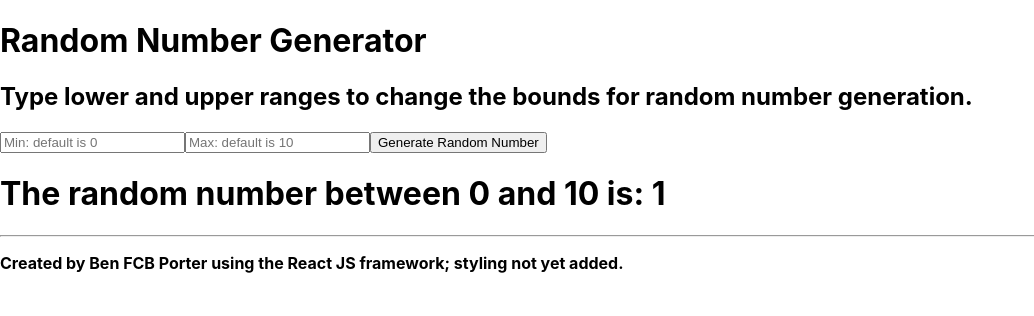
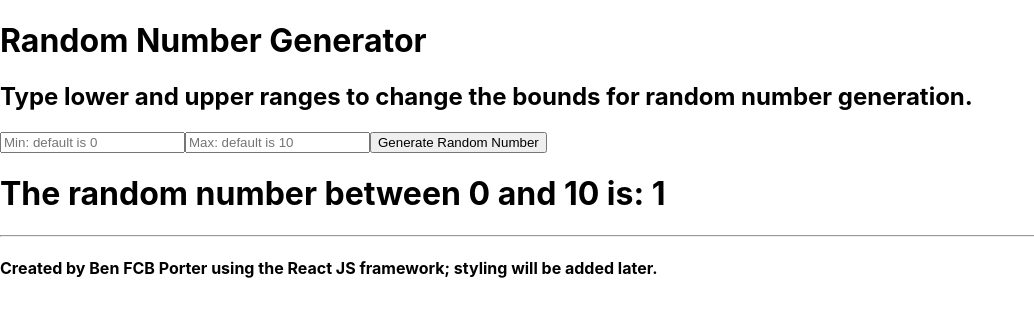
Before and after one commit to benporter99/react-rng, a React (Create React App) app: page / in a window 1280 px wide. Shown: the top 316 px of the page, without its empty margins (0-1034 px from the left). Built offline with nearby package versions, Linux system fonts and the light colour scheme.

Commit message:
Minor changes to text at the bottom of the app.

```diff
--- a/package.json
+++ b/package.json
@@ -7,6 +7,7 @@
     "@testing-library/jest-dom": "^5.14.1",
     "@testing-library/react": "^11.2.7",
     "@testing-library/user-event": "^12.8.3",
+    "create-react-app": "^4.0.3",
     "react": "^17.0.2",
     "react-dom": "^17.0.2",
     "react-scripts": "4.0.3",
--- a/src/RandomNumberGenerator.js
+++ b/src/RandomNumberGenerator.js
@@ -46,7 +46,7 @@ class RandomNumberGenerator extends React.Component {
                 <button type="submit" onClick={this.handleBtnClick}>Generate Random Number</button>
                 <RandomGenerator minMax={[this.state.userMinSubmit, this.state.userMaxSubmit]} clickCount={this.state.clickCount}/>
                 <hr></hr>
-                <p><strong>Created by Ben FCB Porter using the React JS framework; styling not yet added.</strong></p>
+                <h4><strong>Created by Ben FCB Porter using the React JS framework; styling will be added later.</strong></h4>
             </div>
         );
     };
```
Also changed, not shown: 1 other file (tests, documents, lock files or other folders).
